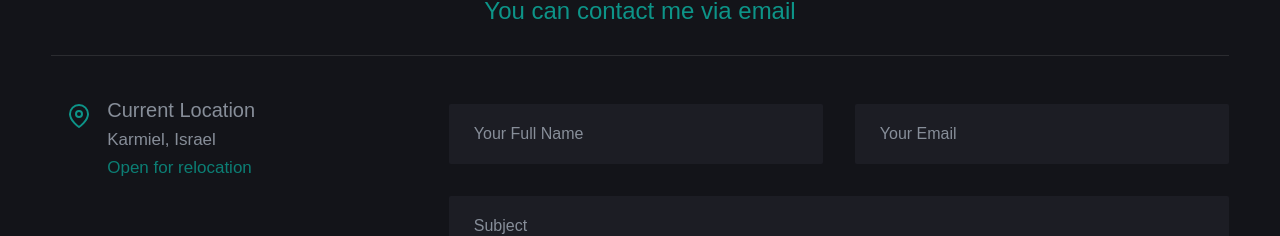
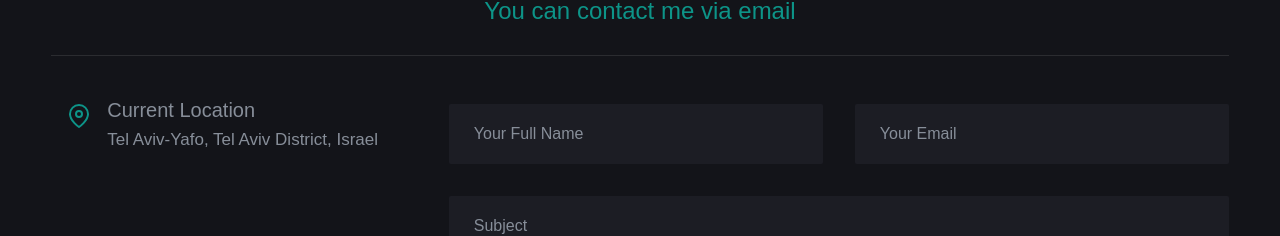
Before and after one commit to haimazu/my-portfolio, a React (Create React App) app: page / in a window 1280 px wide. Shown: the part 5474-5710 px from the top of the page. Built offline with nearby package versions, Linux system fonts and the light colour scheme.

Commit message:
Update data.js

```diff
--- a/src/data.js
+++ b/src/data.js
@@ -315,8 +315,8 @@ export const contact = [
   {
     icon: <FiMapPin />,
     title: "Current Location",
-    subtitle: "Karmiel, Israel",
-    description: "Open for relocation",
+    subtitle: "Tel Aviv-Yafo, Tel Aviv District, Israel",
+    // description: "Open for relocation",
   },
 ];
 
```
